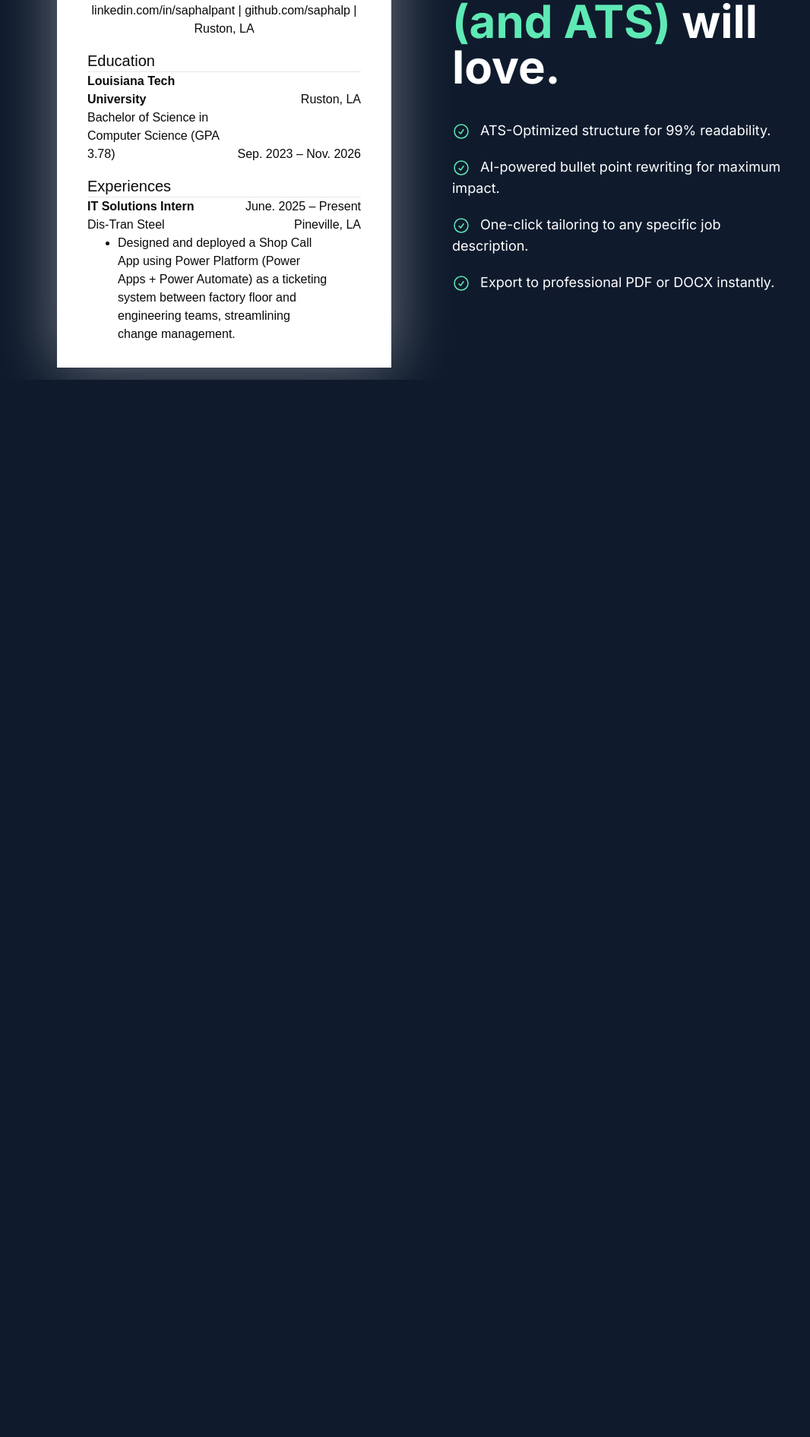
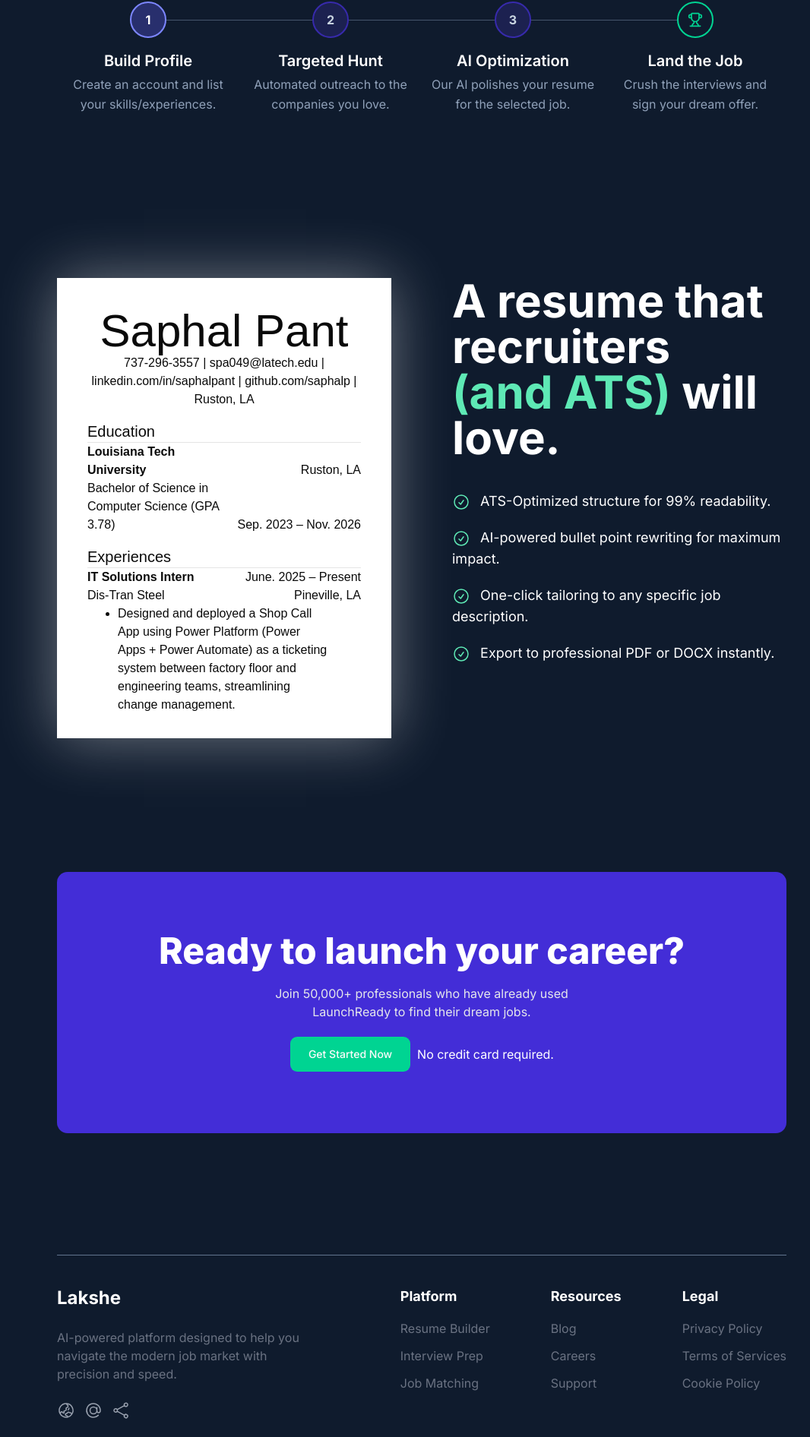
Before and after one commit to saphalp/lakshe-frontend, a Next.js app in the folder lakshe/: page / in a window 1280 px wide. Shown: the part 2508-4400 px from the top of the page at 76% size, without its empty margins (85-1151 px from the left). Before the commit the page ends 3008 px from the top, so only its background shows below. Built offline with nearby package versions, Linux system fonts and the light colour scheme; a web font is replaced by a local one.

Commit message:
feat: footer and CTA section in landing page

```diff
--- a/lakshe/app/page.tsx
+++ b/lakshe/app/page.tsx
@@ -1,8 +1,10 @@
 import SecondaryFeatures from '@/components/SecondaryFeatures'
 import CriticalFeatures from '@/components/ui/CriticalFeatures'
+import Footer from '@/components/ui/Footer'
 import HeroBanner from '@/components/ui/HeroBanner'
 import ResumeBanner from '@/components/ui/ResumeBanner'
 import StepsDescription from '@/components/ui/StepsDescription'
+import CallToActionCard from '@/components/ui/CallToActionCard'
 import React from 'react'
 
 function page() {
@@ -13,6 +15,8 @@
     <SecondaryFeatures/>
     <StepsDescription/>
     <ResumeBanner/>
+    <CallToActionCard/>
+    <Footer/>
     </>
   )
 }
--- /dev/null
+++ b/lakshe/components/ui/CallToActionCard.jsx
@@ -0,0 +1,19 @@
+import React from 'react'
+import { Button } from './button'
+
+function CallToActionCard() {
+  return (
+    <div className='mt-40 font-sans text-white px-40'>
+      <div className="flex flex-col justify-center items-center gap-5 bg-indigo-700 py-20 rounded-xl">
+        <p className='text-5xl font-extrabold'>Ready to launch your career?</p>
+        <p className='text-center text-gray-200 w-1/2'>Join 50,000+ professionals who have already used LaunchReady to find their dream jobs.</p>
+        <div className='flex items-center gap-2'>
+            <Button variant={'default'} size={'lg'}> Get Started Now </Button>
+            <p>No credit card required.</p>
+        </div>
+      </div>
+    </div>
+  )
+}
+
+export default CallToActionCard
--- /dev/null
+++ b/lakshe/components/ui/Footer.tsx
@@ -0,0 +1,61 @@
+import React from 'react'
+
+function Footer() {
+  return (
+    <div className='px-40 font-sans mt-40'>
+    <hr className="border-[oklch(55.4%_0.046_257.417)] mb-10" />
+    <div className='flex text-white'>
+      <div className='flex flex-col gap-6 w-1/3'>
+        <p className='text-2xl font-bold'>Lakshe</p>
+        <p className='text-gray-500'>AI-powered platform designed to help you navigate the modern job market with precision and speed.</p>
+        <div className='flex gap-3'>
+            <svg xmlns="http://www.w3.org/2000/svg" fill="none" viewBox="0 0 24 24" strokeWidth={1.5} stroke="currentColor" className="size-6 inline stroke-gray-400">
+            <path strokeLinecap="round" strokeLinejoin="round" d="M12.75 3.03v.568c0 .334.148.65.405.864l1.068.89c.442.369.535 1.01.216 1.49l-.51.766a2.25 2.25 0 0 1-1.161.886l-.143.048a1.107 1.107 0 0 0-.57 1.664c.369.555.169 1.307-.427 1.605L9 13.125l.423 1.059a.956.956 0 0 1-1.652.928l-.679-.906a1.125 1.125 0 0 0-1.906.172L4.5 15.75l-.612.153M12.75 3.031a9 9 0 0 0-8.862 12.872M12.75 3.031a9 9 0 0 1 6.69 14.036m0 0-.177-.529A2.25 2.25 0 0 0 17.128 15H16.5l-.324-.324a1.453 1.453 0 0 0-2.328.377l-.036.073a1.586 1.586 0 0 1-.982.816l-.99.282c-.55.157-.894.702-.8 1.267l.073.438c.08.474.49.821.97.821.846 0 1.598.542 1.865 1.345l.215.643m5.276-3.67a9.012 9.012 0 0 1-5.276 3.67m0 0a9 9 0 0 1-10.275-4.835M15.75 9c0 .896-.393 1.7-1.016 2.25" />
+            </svg>
+            <svg xmlns="http://www.w3.org/2000/svg" fill="none" viewBox="0 0 24 24" strokeWidth={1.5} stroke="currentColor" className="size-6 inline stroke-gray-400">
+            <path strokeLinecap="round" strokeLinejoin="round" d="M16.5 12a4.5 4.5 0 1 1-9 0 4.5 4.5 0 0 1 9 0Zm0 0c0 1.657 1.007 3 2.25 3S21 13.657 21 12a9 9 0 1 0-2.636 6.364M16.5 12V8.25" />
+            </svg>
+            <svg xmlns="http://www.w3.org/2000/svg" fill="none" viewBox="0 0 24 24" strokeWidth={1.5} stroke="currentColor" className="size-6 inline stroke-gray-400">
+            <path strokeLinecap="round" strokeLinejoin="round" d="M7.217 10.907a2.25 2.25 0 1 0 0 2.186m0-2.186c.18.324.283.696.283 1.093s-.103.77-.283 1.093m0-2.186 9.566-5.314m-9.566 7.5 9.566 5.314m0 0a2.25 2.25 0 1 0 3.935 2.186 2.25 2.25 0 0 0-3.935-2.186Zm0-12.814a2.25 2.25 0 1 0 3.933-2.185 2.25 2.25 0 0 0-3.933 2.185Z" />
+            </svg>
+        </div>
+      </div>
+      <div className='flex w-2/3 justify-end gap-20'>
+        <div className='flex flex-col'>
+            <p className='text-lg font-bold'>Platform</p>
+            <ul className='text-gray-500 flex flex-col gap-3 mt-4'>
+                <li>Resume Builder</li>
+                <li>Interview Prep</li>
+                <li>Job Matching</li>
+            </ul>
+        </div>
+        <div className='flex flex-col'>
+            <p className='text-lg font-bold'>Resources</p>
+            <ul className='text-gray-500 flex flex-col gap-3 mt-4'>
+                <li>Blog</li>
+                <li>Careers</li>
+                <li>Support</li>
+            </ul>
+        </div>
+        <div className='flex flex-col'>
+            <p className='text-lg font-bold'>Legal</p>
+            <ul className='text-gray-500 flex flex-col gap-3 mt-4'>
+                <li>Privacy Policy</li>
+                <li>Terms of Services</li>
+                <li>Cookie Policy</li>
+            </ul>
+        </div>
+      </div>
+    </div>
+    <hr className="border-[oklch(55.4%_0.046_257.417)] my-10" />
+    <div className='flex justify-between mb-10 text-gray-500 text-sm'>
+        <p>© 2024 LaunchReady AI. All rights reserved.</p>
+        <p><svg xmlns="http://www.w3.org/2000/svg" fill="none" viewBox="0 0 24 24" strokeWidth={1.5} stroke="currentColor" className="size-6 inline">
+  <path strokeLinecap="round" strokeLinejoin="round" d="M12 21a9.004 9.004 0 0 0 8.716-6.747M12 21a9.004 9.004 0 0 1-8.716-6.747M12 21c2.485 0 4.5-4.03 4.5-9S14.485 3 12 3m0 18c-2.485 0-4.5-4.03-4.5-9S9.515 3 12 3m0 0a8.997 8.997 0 0 1 7.843 4.582M12 3a8.997 8.997 0 0 0-7.843 4.582m15.686 0A11.953 11.953 0 0 1 12 10.5c-2.998 0-5.74-1.1-7.843-2.918m15.686 0A8.959 8.959 0 0 1 21 12c0 .778-.099 1.533-.284 2.253m0 0A17.919 17.919 0 0 1 12 16.5c-3.162 0-6.133-.815-8.716-2.247m0 0A9.015 9.015 0 0 1 3 12c0-1.605.42-3.113 1.157-4.418" />
+</svg> English (US)</p>
+    </div>
+    </div>
+  )
+}
+
+export default Footer
--- a/lakshe/components/ui/StepsDescription.tsx
+++ b/lakshe/components/ui/StepsDescription.tsx
@@ -1,11 +1,76 @@
-import React from 'react'
+import { Trophy } from "lucide-react";
 
-function StepsDescription() {
+const steps = [
+  {
+    number: 1,
+    title: "Build Profile",
+    description: "Create an account and list your skills/experiences.",
+  },
+  {
+    number: 2,
+    title: "Targeted Hunt",
+    description: "Automated outreach to the companies you love.",
+  },
+  {
+    number: 3,
+    title: "AI Optimization",
+    description: "Our AI polishes your resume for the selected job.",
+  },
+  {
+    number: null,
+    title: "Land the Job",
+    description: "Crush the interviews and sign your dream offer.",
+    isLast: true,
+  },
+];
+
+export default function StepsDescription() {
   return (
-    <div className='text-white'>
+    <div className="my-50 text-white font-sans">
+    <p className="text-4xl font-extrabold text-center mb-25">Your path to success in 4 steps</p>
+    <div className="flex items-start w-full px-40">
+      {steps.map((step, index) => (
+        <div key={index} className="flex items-start flex-1">
+          <div className="flex flex-col items-center w-full">
+            <div className="flex items-center w-full">
+              <div
+                className={`flex-1 h-px ${
+                  index === 0 ? "invisible" : "bg-slate-600"
+                }`}
+              />
+              <div
+                className={`w-12 h-12 rounded-full flex items-center justify-center shrink-0 border-2 font-bold text-base
+                  ${
+                    step.isLast
+                      ? "border-emerald-400 text-emerald-400 bg-transparent"
+                      : index === 0
+                      ? "border-indigo-400 bg-indigo-500/30 text-white"
+                      : "border-indigo-800 bg-indigo-900/40 text-slate-300"
+                  }`}
+              >
+                {step.isLast ? (
+                  <Trophy className="w-5 h-5" />
+                ) : (
+                  <span>{step.number}</span>
+                )}
+              </div>
+              <div
+                className={`flex-1 h-px ${
+                  index === steps.length - 1 ? "invisible" : "bg-slate-600"
+                }`}
+              />
+            </div>
 
+            <div className="mt-4 text-center px-2">
+              <p className="text-white font-semibold text-xl">{step.title}</p>
+              <p className="text-slate-400 text-md mt-1 leading-relaxed">
+                {step.description}
+              </p>
+            </div>
+          </div>
+        </div>
+      ))}
     </div>
-  )
+    </div>
+  );
 }
-
-export default StepsDescription
```
